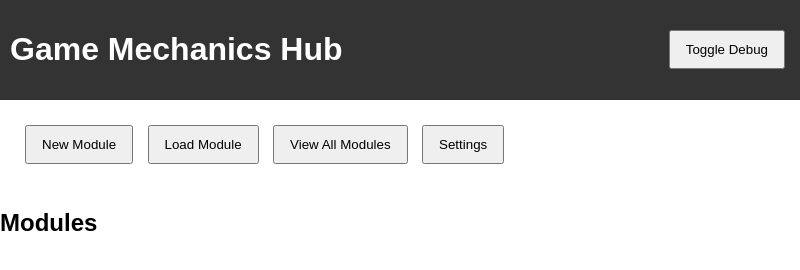
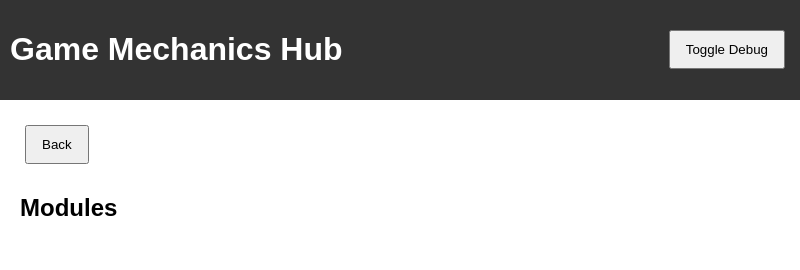
Before and after one commit to skrtalex/testing-with-codex, an Electron app: page public/index.html in a window 800 px wide. Both pictures are taken after a click on the button "Load Module". Drawn offline with Linux system fonts and the light colour scheme; no server answers.

Commit message:
Add submenu and quit confirmation

```diff
--- a/public/index.html
+++ b/public/index.html
@@ -18,7 +18,8 @@
         <button id="settingsBtn">Settings</button>
     </main>
 
-    <section id="moduleList" class="hidden">
+    <section id="moduleList" class="submenu hidden">
+        <button id="backBtn" class="backBtn">Back</button>
         <h2>Modules</h2>
         <div id="modulesContainer"></div>
     </section>
--- a/public/script.js
+++ b/public/script.js
@@ -14,10 +14,12 @@ const debugPanel = document.getElementById('debugPanel');
 const debugOutput = document.getElementById('debugOutput');
 const moduleList = document.getElementById('moduleList');
 const modulesContainer = document.getElementById('modulesContainer');
+const mainMenu = document.getElementById('mainMenu');
+const backBtn = document.getElementById('backBtn');
 
 function logDebug(message) {
     const time = new Date().toLocaleTimeString();
-    debugOutput.textContent += `[${time}] ${message}\n`;
+    debugOutput.textContent += `[${time}] [DEBUG] ${message}\n`;
     debugOutput.scrollTop = debugOutput.scrollHeight;
     console.log(message);
 }
@@ -48,8 +50,15 @@ loadModuleBtn.addEventListener('click', () => {
     showModules();
 });
 
+backBtn.addEventListener('click', () => {
+    logDebug('Back to main menu');
+    moduleList.classList.add('hidden');
+    mainMenu.classList.remove('hidden');
+});
+
 function showModules() {
     moduleList.classList.remove('hidden');
+    mainMenu.classList.add('hidden');
     modulesContainer.innerHTML = '';
     const modulesPath = path.join(__dirname, '..', 'modules');
 
--- a/public/style.css
+++ b/public/style.css
@@ -18,6 +18,12 @@ button {
     margin: 5px;
     padding: 10px 15px;
 }
+.submenu {
+    padding: 20px;
+}
+.backBtn {
+    margin-bottom: 10px;
+}
 .hidden {
     display: none;
 }
```
Also changed, not shown: main.js (+14 -1 lines).
